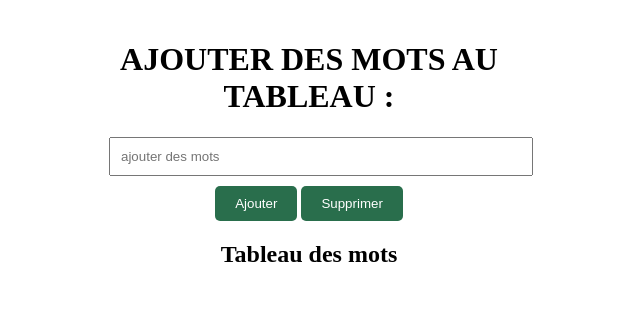
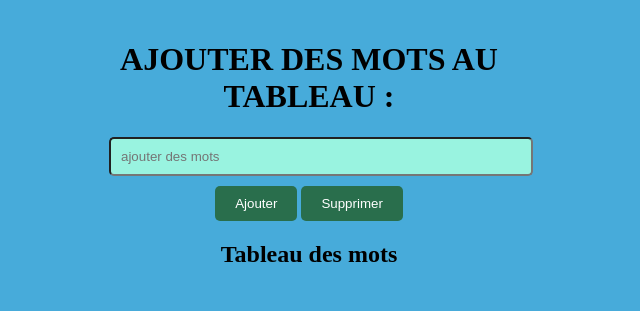
Before and after one commit to blenon1/add-remove-word, a plain HTML site: page index.html in a window 1280 px wide. Shown: the whole page, without its empty margins (331-971 px from the left). Drawn offline with Linux system fonts and the light colour scheme.

Commit message:
seconde version

```diff
--- a/styles.css
+++ b/styles.css
@@ -1,6 +1,7 @@
 body {
     margin: 0;
     padding: 0;
+    background: rgb(71, 171, 218);
 }
 
 #container {
@@ -8,13 +9,14 @@ body {
     max-width: 400px;
     margin: 0 auto;
     padding: 20px;
-    border-radius: 5px;
 }
 
 #inputField {
     width: 100%;
     padding: 10px;
     margin-bottom: 10px;
+    border-radius: 5px;
+    background: rgb(153, 243, 224);
 }
 
 #wordList {
```
